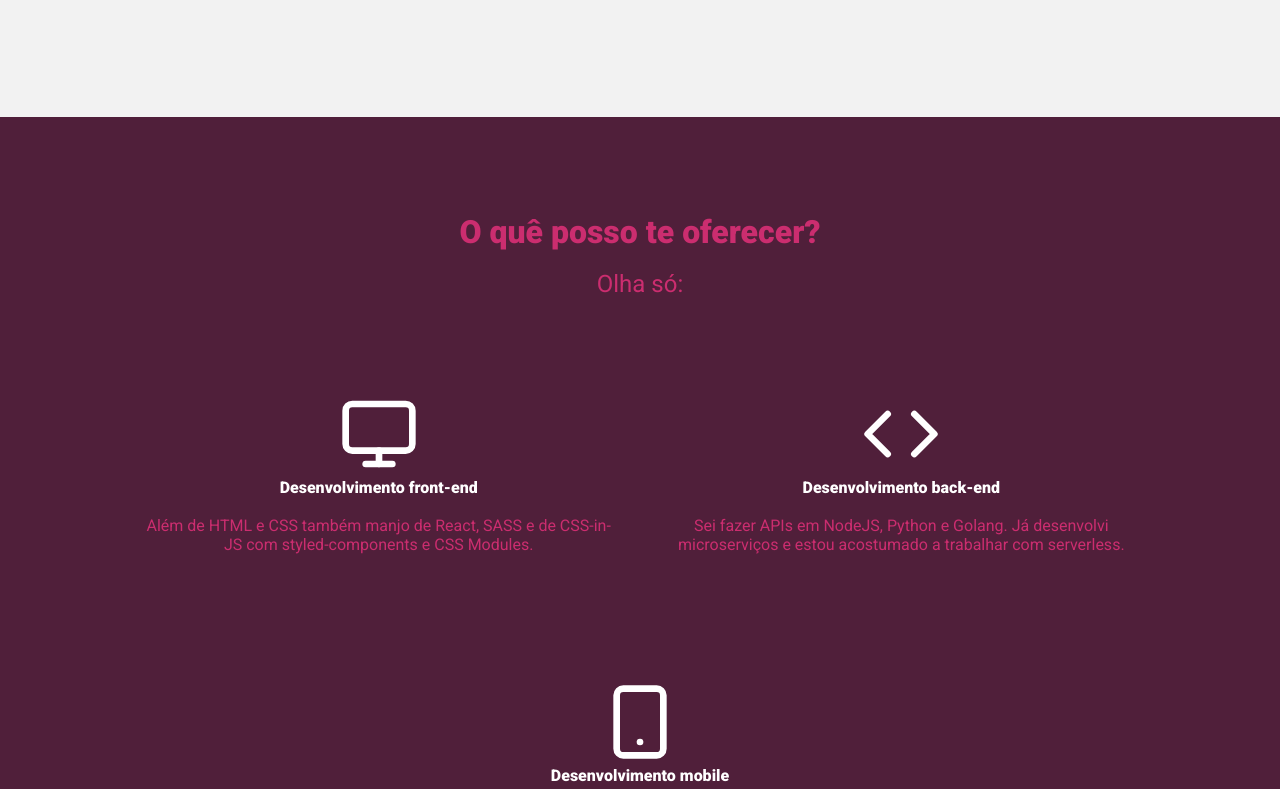
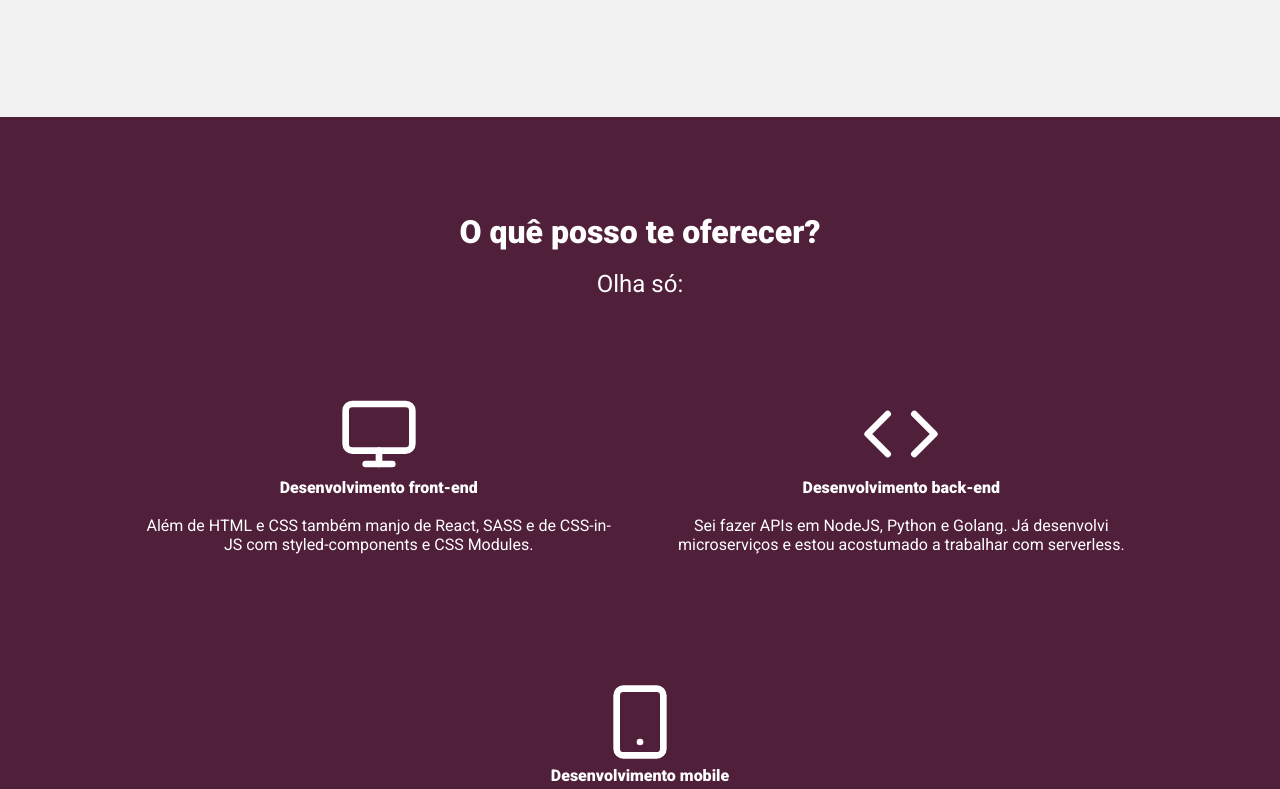
Before and after one commit to brunoanken/anken.dev, a Next.js app: page / in a window 1280 px wide. Shown: the part 871-1660 px from the top of the page. Built offline with nearby package versions, Linux system fonts and the light colour scheme.

Commit message:
:wheelchair: Improve contrast of the home page's last section.

```diff
--- a/pages/index.tsx
+++ b/pages/index.tsx
@@ -47,7 +47,7 @@ export default function Home(): React.ReactElement {
           </div>
         </section>
 
-        <section className="padding text-center bg-magenta1">
+        <section className="padding text-center bg-magenta1 color-white1">
 
           <h2 className="text-2rem">O quê posso te oferecer?</h2>
           <br />
```
